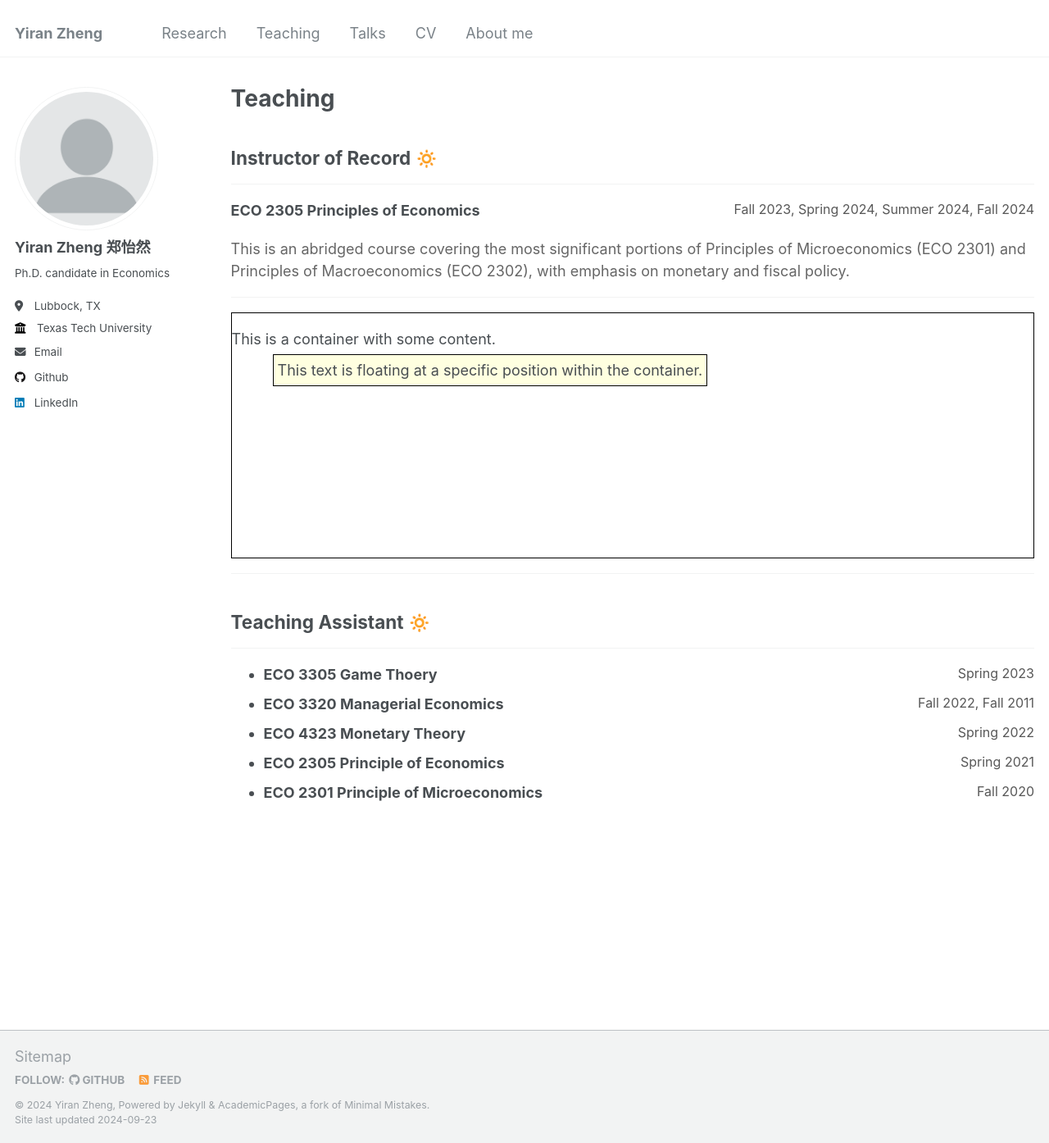
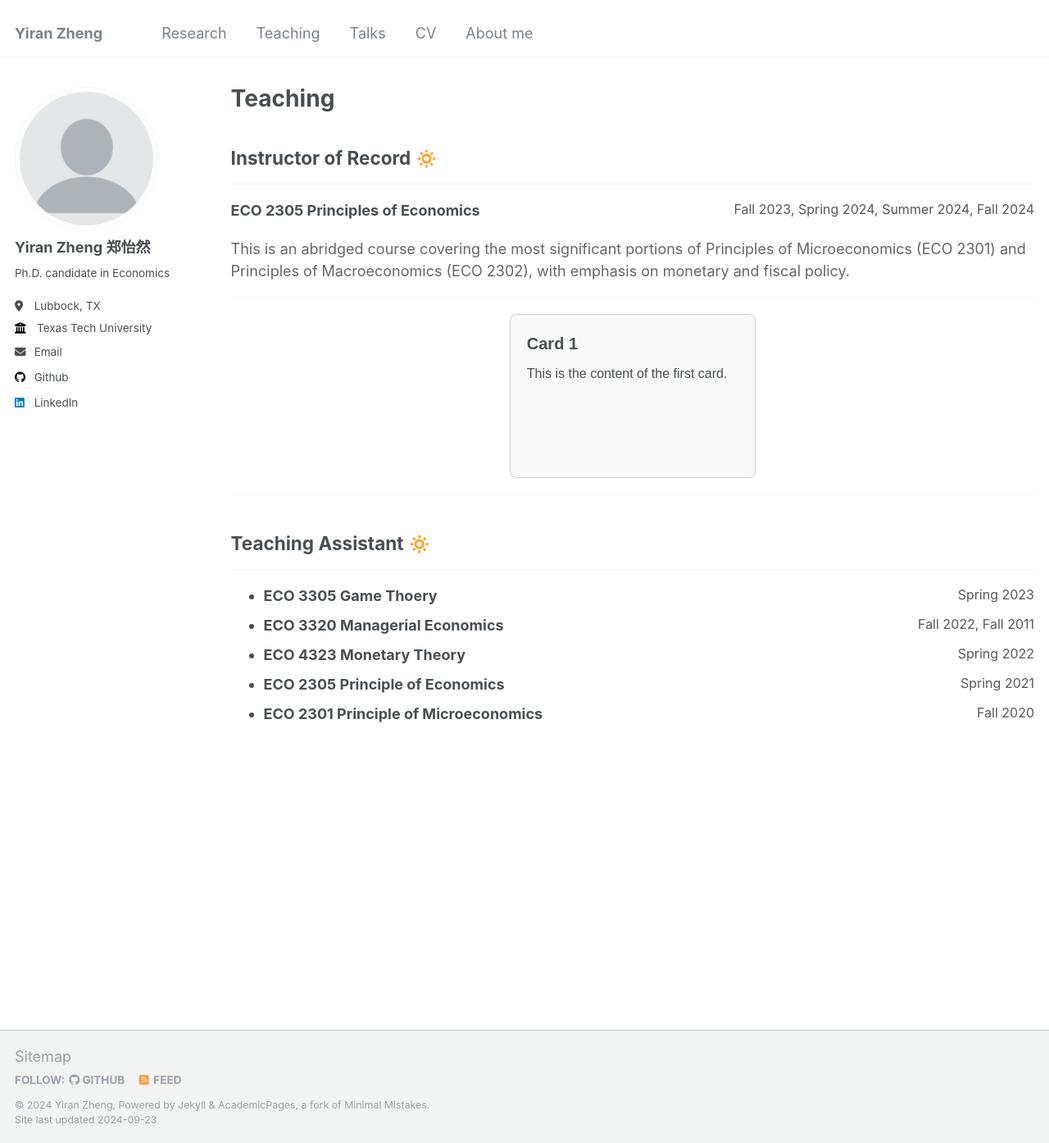
Before and after one commit to yiran-zheng/yiran-zheng.github.io, a Jekyll site: the page built from _pages/teaching.html, in a window 1280 px wide and 1394 px high. Shown: the whole window at 82% size. Built offline with Jekyll 4.4.1, drawn with Linux system fonts in a browser that asks for light colours.

Commit message:
Update teaching.html

```diff
--- a/_pages/teaching.html
+++ b/_pages/teaching.html
@@ -18,40 +18,102 @@ author_profile: true
     </div>
 
 <hr> <!-- This adds a horizontal line below the heading -->
-<!DOCTYPE html>
+
+	<!DOCTYPE html>
 <html lang="en">
 <head>
   <meta charset="UTF-8">
   <meta name="viewport" content="width=device-width, initial-scale=1.0">
-  <title>Floating Text with Absolute Positioning</title>
+  <title>Auto-Switching Text Card</title>
   <style>
-    .container {
+    .card-container {
+      width: 300px;
+      height: 200px;
+      border: 1px solid #ccc;
+      border-radius: 8px;
+      overflow: hidden;
       position: relative;
-      height: 300px;
-      border: 1px solid black;
+      margin: 20px auto;
+      font-family: Arial, sans-serif;
+      background-color: #f9f9f9;
     }
-    .floating-text {
+
+    .card {
       position: absolute;
-      top: 50px;
-      left: 50px;
-      background-color: lightyellow;
-      padding: 5px;
-      border: 1px solid black;
-      font-size: 18px;
+      top: 0;
+      left: 100%;
+      width: 100%;
+      height: 100%;
+      padding: 20px;
+      box-sizing: border-box;
+      opacity: 0;
+      transition: left 0.5s ease, opacity 0.5s ease;
+    }
+
+    .card.active {
+      left: 0;
+      opacity: 1;
+    }
+
+    .card.inactive {
+      left: -100%;
+      opacity: 0;
+    }
+
+    .card-title {
+      font-size: 20px;
+      font-weight: bold;
+      margin-bottom: 10px;
+    }
+
+    .card-text {
+      font-size: 16px;
     }
   </style>
 </head>
 <body>
 
-  <div class="container">
-    <p>This is a container with some content.</p>
-    <div class="floating-text">
-      This text is floating at a specific position within the container.
+  <div class="card-container">
+    <div class="card active">
+      <div class="card-title">Card 1</div>
+      <div class="card-text">This is the content of the first card.</div>
+    </div>
+    <div class="card">
+      <div class="card-title">Card 2</div>
+      <div class="card-text">This is the content of the second card.</div>
+    </div>
+    <div class="card">
+      <div class="card-title">Card 3</div>
+      <div class="card-text">This is the content of the third card.</div>
     </div>
   </div>
 
+  <script>
+    // Get all card elements
+    const cards = document.querySelectorAll('.card');
+    let currentIndex = 0;
+
+    // Function to switch to the next card
+    function switchCard() {
+      // Remove the 'active' class from the current card
+      cards[currentIndex].classList.remove('active');
+      cards[currentIndex].classList.add('inactive');
+
+      // Update the index to point to the next card (circular switch)
+      currentIndex = (currentIndex + 1) % cards.length;
+
+      // Add the 'active' class to the new current card
+      cards[currentIndex].classList.add('active');
+      cards[currentIndex].classList.remove('inactive');
+    }
+
+    // Switch card every 3 seconds
+    setInterval(switchCard, 3000);
+  </script>
+
 </body>
 </html>
+
 
 <hr> <!-- This adds a horizontal line below the heading -->
 
```
